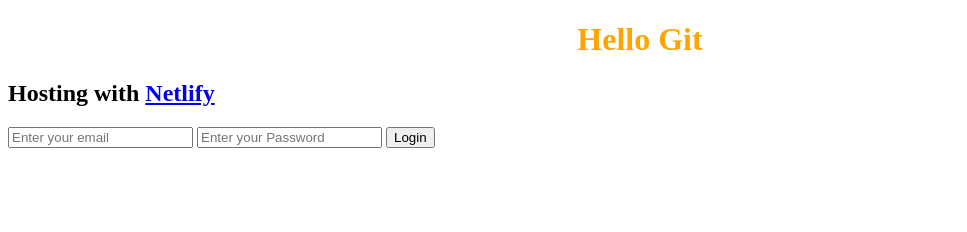
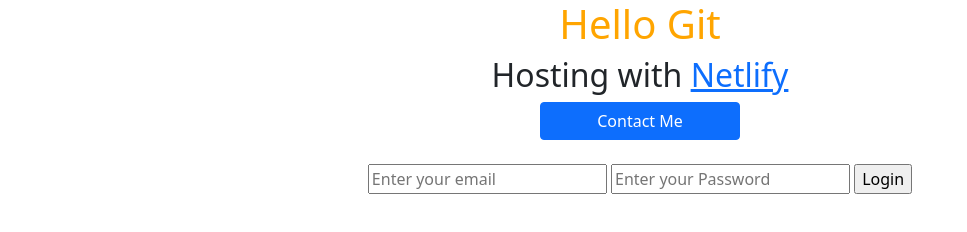
Before and after one commit to julesseiler/Trial-Project, a plain HTML site: page index.html in a window 1280 px wide. Shown: the whole page, without its empty margins (0-967 px from the left). Drawn offline with nearby package versions, Linux system fonts and the light colour scheme.

Commit message:
Added Bootstrap
Added a button w/ my email for contact information, centered items in CSS

```diff
--- a/index.html
+++ b/index.html
@@ -5,11 +5,15 @@
     <meta http-equiv="X-UA-Compatible" content="IE=edge" />
     <meta name="viewport" content="width=device-width, initial-scale=1.0" />
     <title>GitHub</title>
+    <link href="https://cdn.jsdelivr.net/npm/bootstrap@5.1.3/dist/css/bootstrap.min.css" rel="stylesheet" integrity="sha384-1BmE4kWBq78iYhFldvKuhfTAU6auU8tT94WrHftjDbrCEXSU1oBoqyl2QvZ6jIW3" crossorigin="anonymous">
     <link rel="stylesheet" href="style.css" />
   </head>
   <body>
+      <div class="container">
     <h1>Hello Git</h1>
     <h2>Hosting with <a href="netlify.com">Netlify</a></h2>
+    <a href="mailto:julieseiler3@gmail.com" class="btn btn-primary contact-btn">Contact Me </a>
+    <br>
     <form>
       <input type="email" placeholder="Enter your email" />
       <input type="password" placeholder="Enter your Password" />
--- a/style.css
+++ b/style.css
@@ -2,3 +2,17 @@ h1 {
   text-align: center;
   color: orange;
 }
+
+h2 {
+  text-align: center;
+}
+
+form {
+  text-align: center;
+}
+
+.contact-btn {
+  display: block;
+  margin: 0 auto;
+  width: 200px;
+}
```
